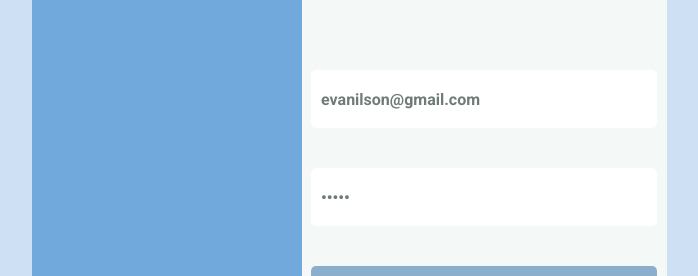
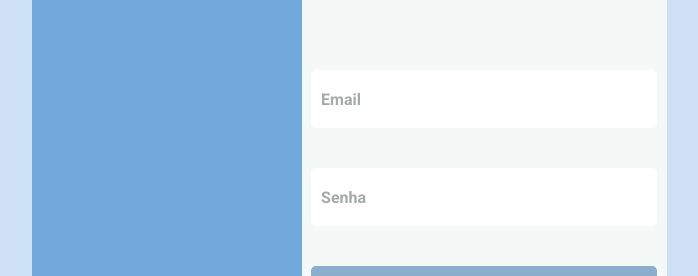
Before and after one commit to Evanilson85/Lista-de-Presente, a Vue app: page /login in a window 1280 px wide. Shown: the part 267-543 px from the top of the page, without its empty margins (291-989 px from the left). Built offline with nearby package versions, Linux system fonts and the light colour scheme.

Commit message:
login ajuste

```diff
--- a/src/components/login/index.vue
+++ b/src/components/login/index.vue
@@ -22,8 +22,10 @@
 import { useStore } from 'vuex'
 import { useToast } from 'vue-toastification'
 
-const email = ref<string>('evanilson@gmail.com')
-const password = ref<string>('teste')
+const email = ref<string>('')
+const password = ref<string>('')
+// const email = ref<string>('evanilson@gmail.com')
+// const password = ref<string>('teste')
 const load = ref<boolean>(false)
 const router = useRouter()
 const store = useStore()
```
